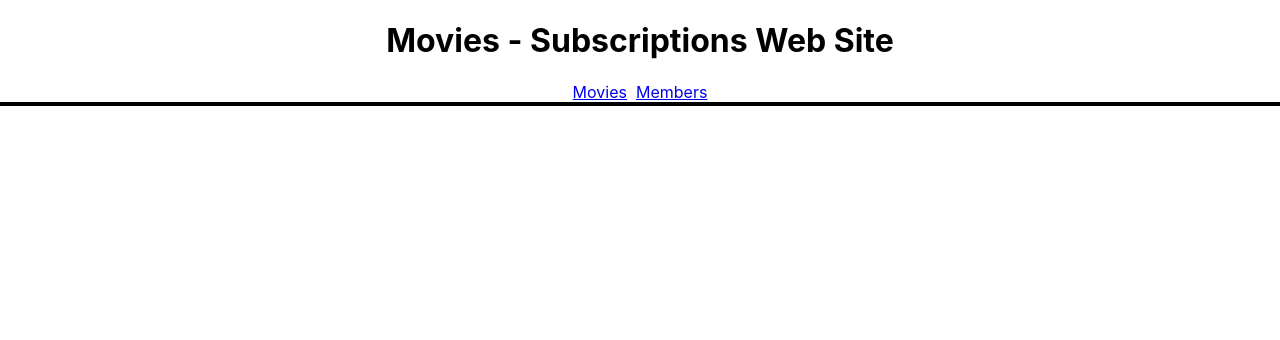
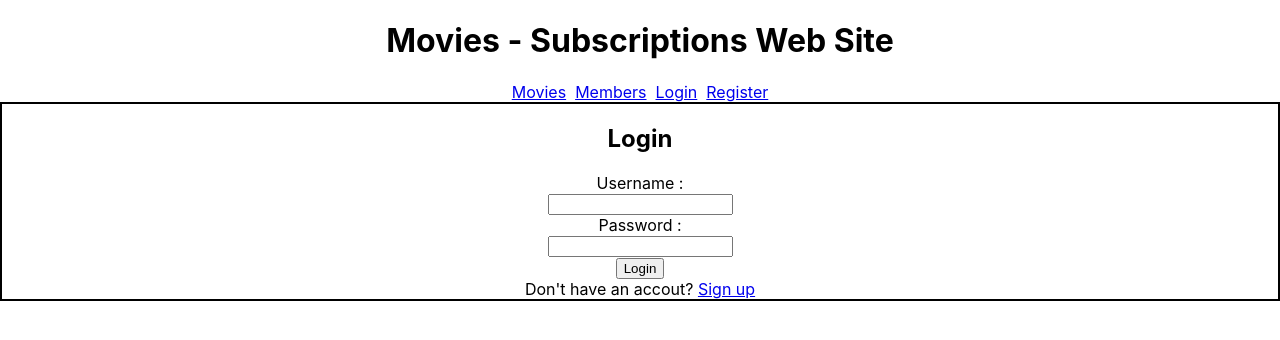
Before and after one commit to eddiegutman/Boostapp-Project3, a React (Create React App) app in the folder client/: page /login in a window 1280 px wide. Shown: the top 340 px of the page. Built offline with nearby package versions, Linux system fonts and the light colour scheme; no server answers.

Commit message:
Update app to include new components

```diff
--- a/client/src/App.js
+++ b/client/src/App.js
@@ -1,7 +1,10 @@
 import './App.css';
-import { Routes, Route, Link } from 'react-router-dom';
-import { useEffect } from 'react';
+import { Routes, Route } from 'react-router-dom';
+import { useState, useEffect, createContext } from 'react';
 import { useDispatch } from 'react-redux';
+
+import { getAllMoviesWithSubs } from './libs/movieUtils';
+import { getAllMembersWithSubs } from './libs/membersUtils';
 
 import Movies from './Components/Movies/Movies';
 import AddMovie from './Components/Movies/AddMovie';
@@ -13,12 +16,17 @@ import EditMember from './Components/Members/EditMember';
 import Members from './Components/Members/Members';
 import MemberSearch from './Components/Members/MemberSearch';
 import MovieSearch from './Components/Movies/MovieSearch';
+import Login from './Components/Main/Login';
+import Register from './Components/Main/Register';
+import NavBar from './Components/Main/NavBar';
+import NonExist from './Components/Main/NonExist';
+import Home from './Components/Main/Home';
+import NoAccess from './Components/Main/NoAccess';
 
-import { getAllMoviesWithSubs } from './libs/movieUtils';
-import { getAllMembersWithSubs } from './libs/membersUtils';
-
+export const AuthContext = createContext();
 
 function App() {
+  const [authentication, setAuthentication] = useState({ success: false, user: null });
   const dispatch = useDispatch();
 
   const getData = async () => {
@@ -37,11 +45,14 @@ function App() {
 
   return (
     <div className="App">
+      <AuthContext.Provider value={{ authentication, setAuthentication }}>
         <h1>Movies - Subscriptions Web Site</h1>
-      <Link to='/movies/all'>Movies</Link> &nbsp;
-      <Link to='/members/all'>Members</Link> <br />
+        <NavBar />
         <div style={{ border: '2px solid black' }}>
           <Routes>
+            <Route index element={<Home />} />
+            <Route path='/login' element={<Login />} />
+            <Route path='/register' element={<Register />} />
             <Route path='/movies' element={<Movies />} >
               <Route path=':id' element={<MovieSearch />} />
               <Route path='all' element={<MovieList />} />
@@ -54,8 +65,11 @@ function App() {
               <Route path='addMember' element={<AddMember />} />
               <Route path='edit/:id' element={<EditMember />} />
             </Route>
+            <Route path='noAccess' element={<NoAccess />} />
+            <Route path="*" element={<NonExist />} />
           </Routes>
         </div>
+      </AuthContext.Provider>
     </div>
   );
 }
```
Lines whose indentation alone changed are shown as unchanged.
